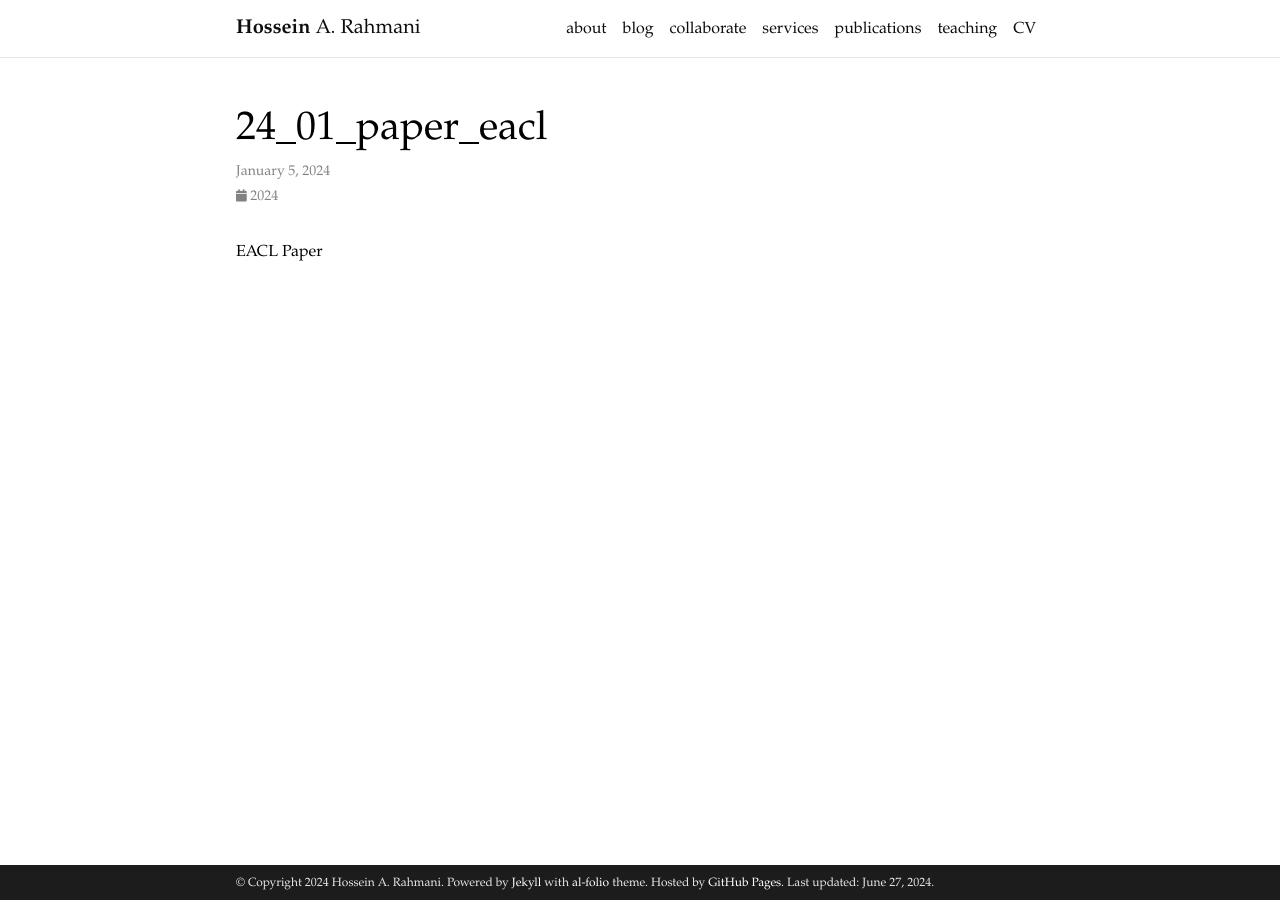
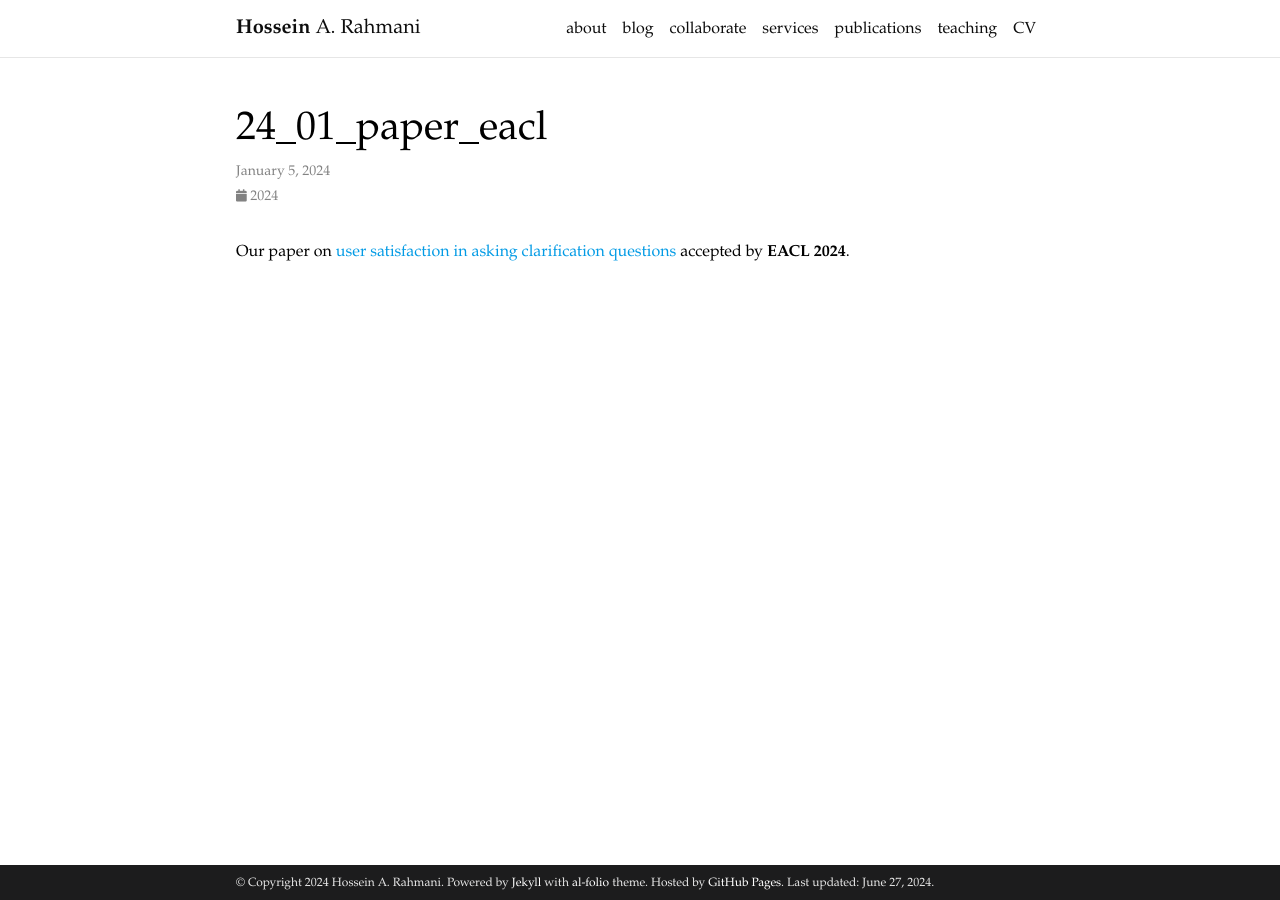
Before and after one commit to rahmanidashti/rahmanidashti.github.io, a Jekyll site: the page built from _news/24_01_Paper_EACL.md, in a window 1280 px wide. Built offline with Jekyll 4.4.1, drawn with Linux system fonts in a browser that asks for light colours; comment, search, counter and statistics services are not loaded; a style sheet for code colours, icons or effects is not loaded.

Commit message:
Update 24_01_Paper_EACL.md

```diff
--- a/_news/24_01_Paper_EACL.md
+++ b/_news/24_01_Paper_EACL.md
@@ -4,4 +4,4 @@ date: 2024-01-05 11:00:00-0400
 inline: true
 ---
 
-EACL Paper
+Our paper on <a href="https://aclanthology.org/2024.findings-eacl.84/">user satisfaction in asking clarification questions</a> accepted by <span class="font-weight-bold">EACL 2024</span>.
```
